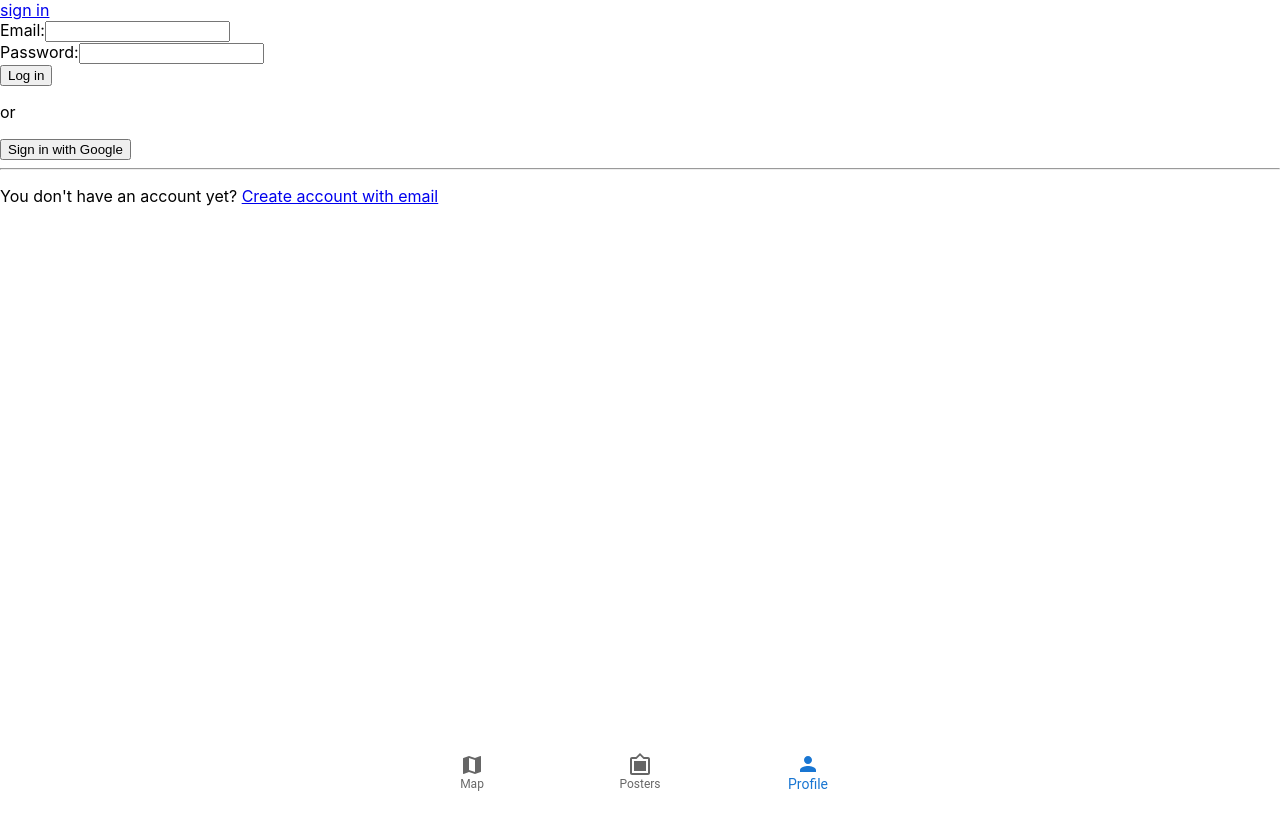
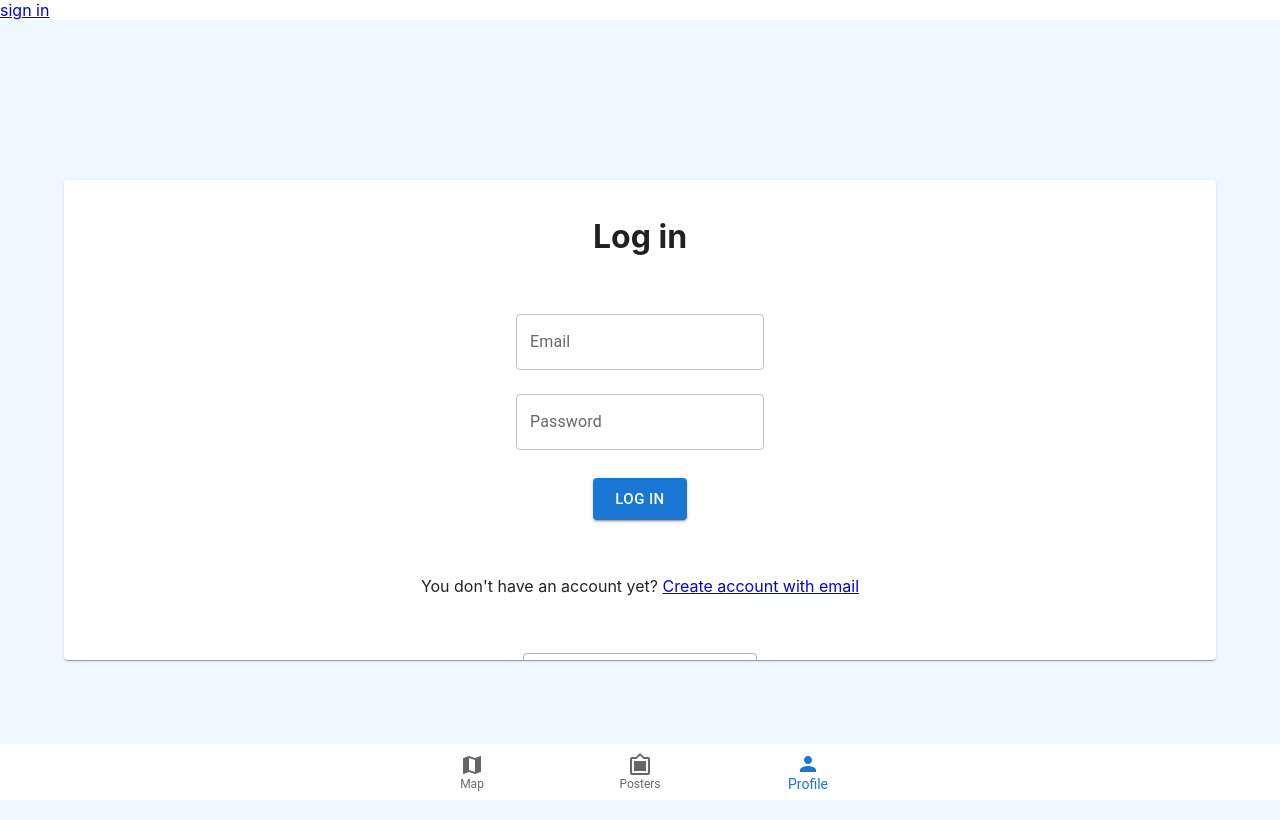
Before and after one commit to jocarino/test-hom-ui, a React (Create React App) app: page /login in a window 1280 px wide. Built offline with nearby package versions, Linux system fonts and the light colour scheme; no server answers.

Commit message:
adding material ui to login a create account

```diff
--- a/src/App.tsx
+++ b/src/App.tsx
@@ -13,6 +13,7 @@ import { useEffect } from 'react';
 import Header from './header/Header';
 import BottomNavigationBar from './common/BottomNavigationBar';
 import Login from './login/Login';
+import CreateAccountWithEmail from './login/CreateAccountWithEmail';
 
 function App() {
   const [{ user }, dispatch] = useStateValue();
@@ -42,6 +43,8 @@ function App() {
             element={<MapHomePage />} />
           <Route path="/login"
             element={<Login />} />
+          <Route path="/createAccountWithEmailAndPassword"
+            element={<CreateAccountWithEmail />} />
           <Route path="/posters"
             element={<PosterFeed />} />
           <Route path='/upload/poster-location'
--- a/src/login/CreateAccountWithEmail.tsx
+++ b/src/login/CreateAccountWithEmail.tsx
@@ -1,8 +1,10 @@
 import { createUserWithEmailAndPassword } from "@firebase/auth";
+import { Button, Card, CardContent, TextField } from "@mui/material";
 import React, { FormEvent, useState } from "react";
 import { NavigateFunction, useNavigate } from "react-router";
 import { auth } from "../api/Firebase";
 import { useStateValue } from "../context/StateProvider";
+import { Errors } from "./Login";
 import { setUser } from "./utils";
 
 
@@ -10,14 +12,17 @@ function CreateAccountWithEmail() {
 
     const [email, setEmail] = useState<string>("");
     const [password, setPassword] = useState<string>("");
+    const [errors, setErrors] = useState<Errors>({ email: null, password: null });
     const [{ user }, dispatch] = useStateValue();
     const navigate: NavigateFunction = useNavigate();
 
     const handleEmailChange = (e: React.ChangeEvent<HTMLInputElement>) => {
+        setErrors({ email: null, password: null });
         setEmail(e.target.value);
     };
 
     const handlePasswordChange = (e: React.ChangeEvent<HTMLInputElement>) => {
+        setErrors({ email: null, password: null });
         setPassword(e.target.value);
     };
 
@@ -29,34 +34,52 @@ function CreateAccountWithEmail() {
                 setUser(dispatch, userCredential, navigate);
                 // ...
             })
-            .catch((error) => { console.log('firebase error', error) });
+            .catch((error) => {
+                console.log(error.code);
+                if (error.code === "auth/email-already-in-use") {
+                    setErrors({ email: "Account already exists", password: null });
+                } else if (error.code === "auth/weak-password") {
+                    setErrors({ email: null, password: "Weak password" });
+                } else {
+                    setErrors({ email: "", password: "" });
+                    alert("Unexpected error, please try again later")
+                }
+            });
     };
     return (
-        <div>
+        <div id="login-container">
+            <Card sx={{ width: "90%", height: "60%" }} >
+                <CardContent>
+                    <h1>Create Account</h1>
                     <form onSubmit={createAccount}>
-                <div>
-                    <label htmlFor="email">Email:</label>
-                    <input
+                        <TextField
                             type="email"
                             id="email"
                             name="email"
+                            label="Email"
+                            margin="normal"
+                            error={!!errors.email}
+                            helperText={errors.email}
                             value={email}
                             onChange={handleEmailChange}
                         />
-                </div>
-                <div>
-                    <label htmlFor="password">Password:</label>
-                    <input
+                        <TextField
                             type="password"
                             id="password"
                             name="password"
+                            label="Password"
+                            margin="normal"
+                            error={!!errors.password}
+                            helperText={errors.password}
                             value={password}
                             onChange={handlePasswordChange}
                         />
-                </div>
-                <button type="submit">Log in</button>
+                        <br />
+                        <Button variant="contained" size="large" type="submit">Create Account</Button>
                     </form>
-        </div>
+                </CardContent>
+            </Card>
+        </div >
     );
 }
 
--- /dev/null
+++ b/src/login/Login.css
@@ -0,0 +1,22 @@
+#login-container {
+    display: flex;
+    flex-direction: column;
+    justify-content: center;
+    align-items: center;
+    background-color: aliceblue;
+
+    height: 100vh;
+    width: 100vw;
+}
+.MuiCardContent-root {
+    display: flex;
+    flex-direction: column;
+    justify-content: center;
+    align-items: center;
+}
+form {
+    display: flex;
+    flex-direction: column;
+    align-items: center;
+    margin: 20px 0;
+}
--- a/src/login/Login.tsx
+++ b/src/login/Login.tsx
@@ -1,3 +1,5 @@
+import { Button, Card, CardContent, Divider, TextField } from "@mui/material";
+import { Google } from '@mui/icons-material';
 import { GoogleAuthProvider, signInWithEmailAndPassword, signInWithPopup, UserCredential } from "firebase/auth";
 import React, { useState, FormEvent } from "react";
 import { Link, NavigateFunction, useNavigate } from "react-router-dom";
@@ -5,18 +7,27 @@ import { auth, googleProvider } from "../api/Firebase"
 import { actionTypes } from "../context/reducer";
 import { useStateValue } from "../context/StateProvider";
 import { setUser } from "./utils";
+import "./Login.css";
+
+export type Errors = {
+  email: string | null;
+  password: string | null;
+}
 
 function Login() {
   const [email, setEmail] = useState<string>("");
   const [password, setPassword] = useState<string>("");
+  const [errors, setErrors] = useState<Errors>({ email: null, password: null });
   const [{ user }, dispatch] = useStateValue();
   const navigate: NavigateFunction = useNavigate();
 
   const handleEmailChange = (e: React.ChangeEvent<HTMLInputElement>) => {
+    setErrors({ email: null, password: null });
     setEmail(e.target.value);
   };
 
   const handlePasswordChange = (e: React.ChangeEvent<HTMLInputElement>) => {
+    setErrors({ email: null, password: null });
     setPassword(e.target.value);
   };
 
@@ -27,7 +38,16 @@ function Login() {
         setUser(dispatch, result, navigate);
       }
       )
-      .catch(error => alert(error.message));
+      .catch(error => {
+        if (error.code === "auth/user-not-found") {
+          setErrors({ email: "Email not found", password: null });
+        } else if (error.code === "auth/wrong-password") {
+          setErrors({ email: null, password: "Password is incorrect" });
+        } else {
+          setErrors({ email: "", password: "" });
+          alert("Unexpected error, please try again later")
+        }
+      });
   }
   const handleGoogleLogin = () => {
     signInWithPopup(auth, googleProvider)
@@ -56,35 +76,47 @@ function Login() {
   };
 
   return (
-    <div>
+    <div id="login-container">
+      <Card sx={{ width: "90%", height: "60%" }} >
+        <CardContent>
+          <h1>Log in</h1>
           <form onSubmit={handleEmailLogin}>
-        <div>
-          <label htmlFor="email">Email:</label>
-          <input
+            <TextField
               type="email"
               id="email"
               name="email"
+              label="Email"
+              margin="normal"
+              error={!!errors.email}
+              helperText={errors.email}
               value={email}
               onChange={handleEmailChange}
             />
-        </div>
-        <div>
-          <label htmlFor="password">Password:</label>
-          <input
+            <TextField
               type="password"
               id="password"
               name="password"
+              label="Password"
+              margin="normal"
+              error={!!errors.password}
+              helperText={errors.password}
               value={password}
               onChange={handlePasswordChange}
             />
-        </div>
-        <button type="submit">Log in</button>
+            <br />
+            <Button variant="contained" size="large" type="submit">Log in</Button>
           </form>
-      <p>or</p>
-      <button onClick={handleGoogleLogin}>Sign in with Google</button>
-      <hr />
+          <br />
           <p>You don't have an account yet? <Link to="/createAccountWithEmailAndPassword">Create account with email</Link></p>
-    </div>
+          <br />
+          <Divider variant="middle" />
+          <br />
+          <Button variant="outlined" size="large" startIcon={<Google />} onClick={handleGoogleLogin}>Sign in with Google</Button>
+          <br />
+
+        </CardContent>
+      </Card>
+    </div >
   );
 };
 
```
Lines whose indentation alone changed are shown as unchanged.
